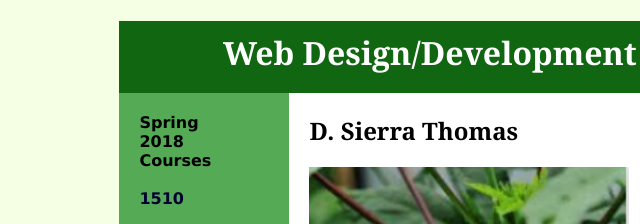
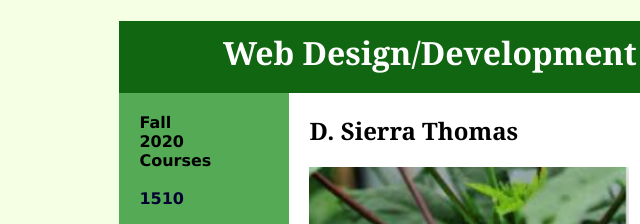
Before and after one commit to featherberry52/featherberry52.github.io, a plain HTML site: page index.html in a window 1280 px wide. Shown: the top 224 px of the page, 15-655 px from the left. Drawn offline with Linux system fonts and the light colour scheme.

Commit message:
Update index.html

```diff
--- a/index.html
+++ b/index.html
@@ -15,7 +15,7 @@
 </header>
 <nav>
 <ul>
-  <li>Spring<br>2018<br>Courses</li><br>
+  <li>Fall<br>2020<br>Courses</li><br>
   <li><a href="1510/index.html">1510</a></li><br>
   <li><a href="1520/index.html">1520</a></li><br>
   <li><a href="1530/index.html">1530</a></li><br>
```
